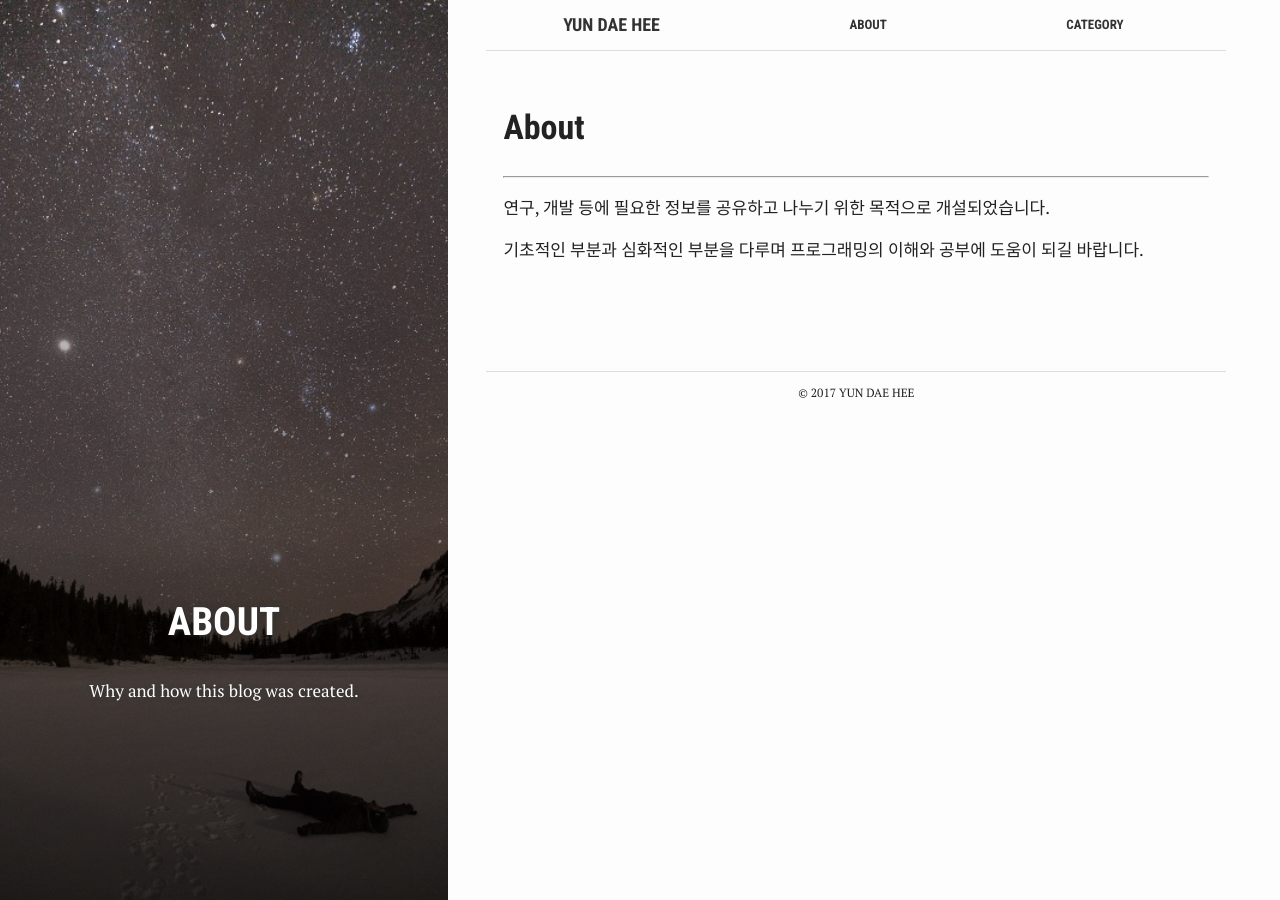
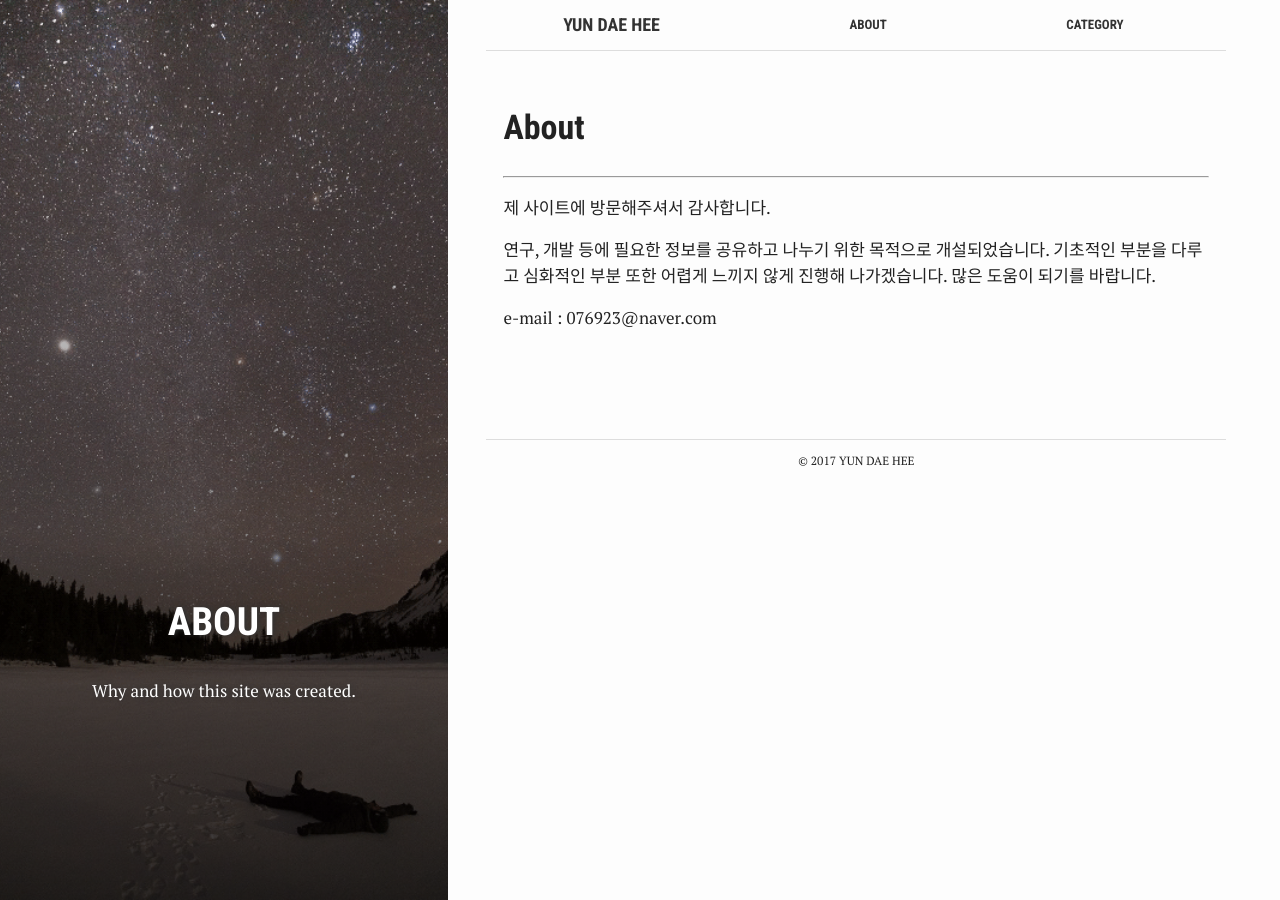
Before and after one commit to test076923/076923.github.io, a Jekyll site: the page built from about.md, in a window 1280 px wide. Built offline with Jekyll 4.4.1, drawn with Linux system fonts in a browser that asks for light colours.

Commit message:
Update about.md

```diff
--- a/about.md
+++ b/about.md
@@ -4,14 +4,16 @@ layout: page
 title: "About"
 crawlertitle: "076923 : About"
 permalink: /about/
-summary: "Why and how this blog was created."
+summary: "Why and how this site was created."
 active: about
 date: 7/20/2017 3:37:34 PM
 ---
-
 # About #
 ----------
+제 사이트에 방문해주셔서 감사합니다.
 
 연구, 개발 등에 필요한 정보를 공유하고 나누기 위한 목적으로 개설되었습니다.
+기초적인 부분을 다루고 심화적인 부분 또한 어렵게 느끼지 않게 진행해 나가겠습니다.
+많은 도움이 되기를 바랍니다.
 
-기초적인 부분과 심화적인 부분을 다루며 프로그래밍의 이해와 공부에 도움이 되길 바랍니다.
+e-mail : 076923@naver.com
```
